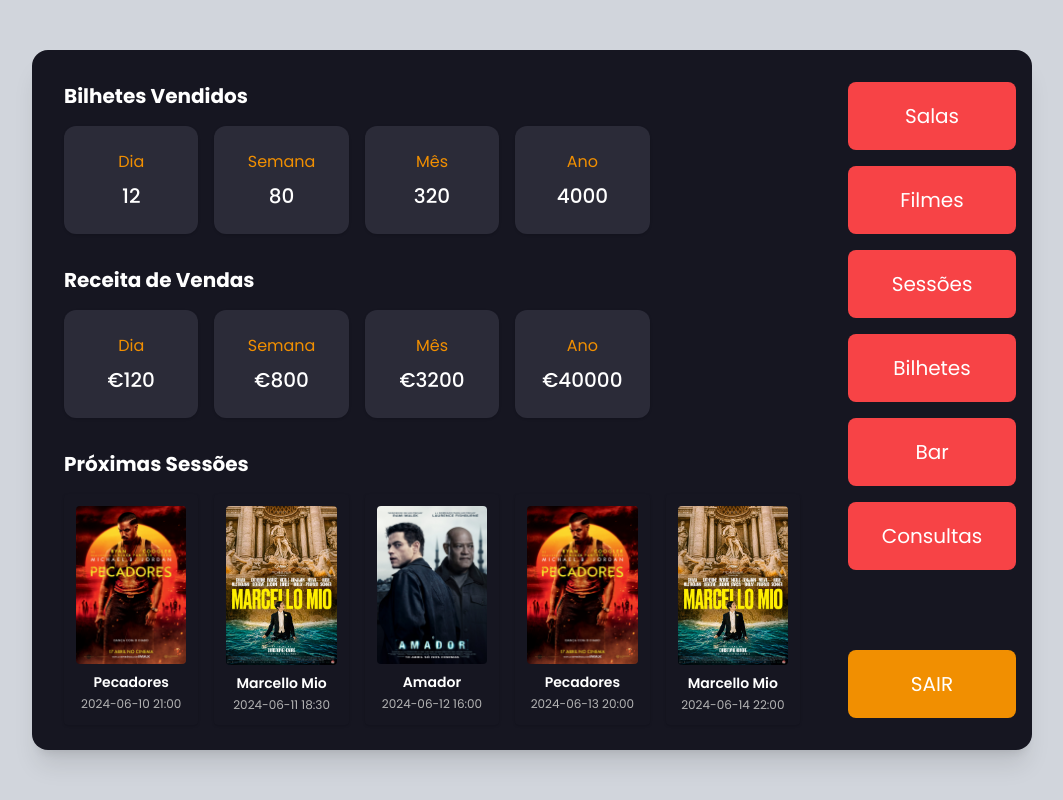
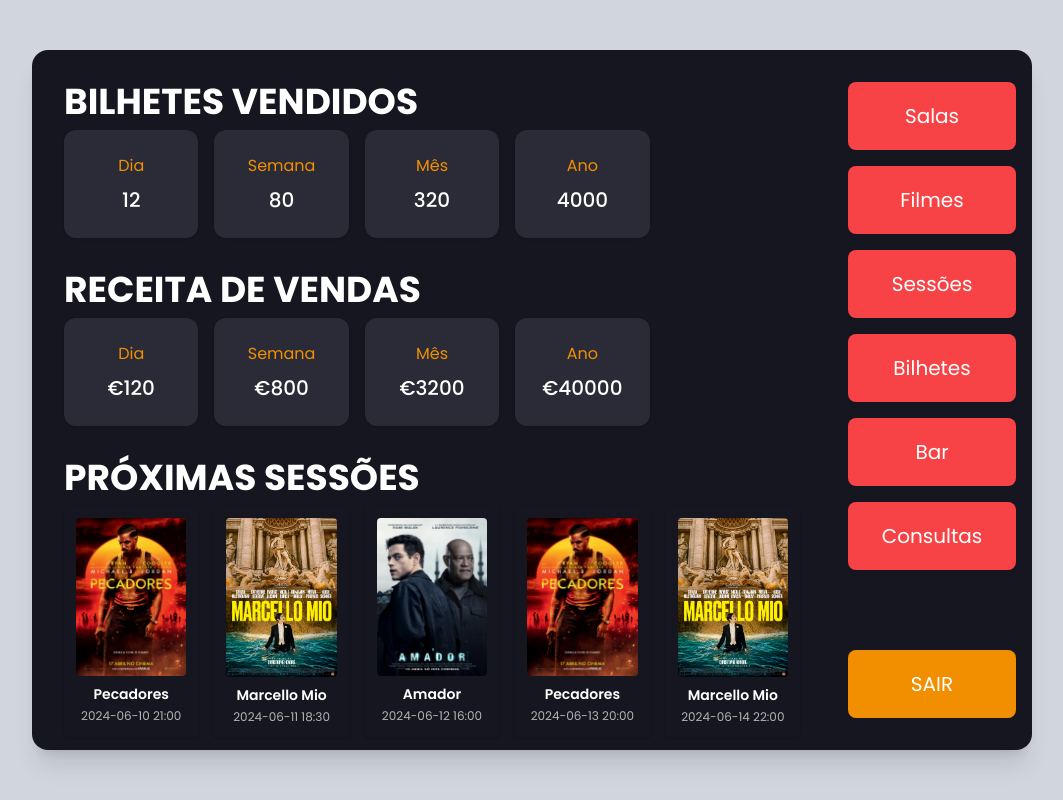
Before and after one commit to joaobatistaa/cinema-management, a Next.js app: page /home in a window 1280 px wide. Shown: the whole page, without its empty margins (108-1171 px from the left). Built offline with nearby package versions, Linux system fonts and the light colour scheme; sample sign-in values are in the browser's storage.

Commit message:
Fixed a bug on logout

```diff
--- a/app/home/page.jsx
+++ b/app/home/page.jsx
@@ -59,8 +59,8 @@ export default function HomeDashboard() {
       <div className="flex-1 flex flex-col gap-8 p-8">
         {/* Bilhetes vendidos */}
         <div>
-          <h2 className="text-xl font-bold text-white mb-4">
-            Bilhetes Vendidos
+          <h2 className="text-4xl font-bold text-white mb-2">
+            BILHETES VENDIDOS
           </h2>
           <div className="grid grid-cols-5 gap-4">
             {stats.map((item) => (
@@ -76,8 +76,8 @@ export default function HomeDashboard() {
         </div>
         {/* Receita de vendas */}
         <div>
-          <h2 className="text-xl font-bold text-white mb-4">
-            Receita de Vendas
+          <h2 className="text-4xl font-bold text-white mb-2">
+            RECEITA DE VENDAS
           </h2>
           <div className="grid grid-cols-5 gap-4">
             {revenue.map((item) => (
@@ -93,8 +93,8 @@ export default function HomeDashboard() {
         </div>
         {/* Próximas sessões */}
         <div>
-          <h2 className="text-xl font-bold text-white mb-4">
-            Próximas Sessões
+          <h2 className="text-4xl font-bold text-white mb-2">
+            PRÓXIMAS SESSÕES
           </h2>
           <div className="grid grid-cols-5 gap-4">
             {nextSessions.map((session, idx) => (
--- a/package.json
+++ b/package.json
@@ -3,7 +3,7 @@
   "version": "0.1.0",
   "private": true,
   "scripts": {
-    "dev": "next dev",
+    "dev": "rimraf .next && next dev",
     "build": "next build",
     "start": "next start",
     "lint": "next lint"
@@ -20,6 +20,7 @@
   },
   "devDependencies": {
     "@tailwindcss/postcss": "^4",
+    "rimraf": "^6.0.1",
     "tailwindcss": "^4"
   }
 }
--- a/src/contexts/AuthContext.jsx
+++ b/src/contexts/AuthContext.jsx
@@ -1,10 +1,12 @@
 "use client";
 
 import React, { createContext, useContext, useState, useEffect } from "react";
+import { useRouter } from "next/navigation";
 
 const AuthContext = createContext();
 
 export function AuthProvider({ children }) {
+  const router = useRouter();
   const [user, setUser] = useState(undefined);
 
   useEffect(() => {
@@ -23,6 +25,7 @@ export function AuthProvider({ children }) {
   }
 
   function logout() {
+    router.replace("/");
     setUser(null);
   }
 
```
Also changed, not shown: 1 other file (tests, documents, lock files or other folders).
